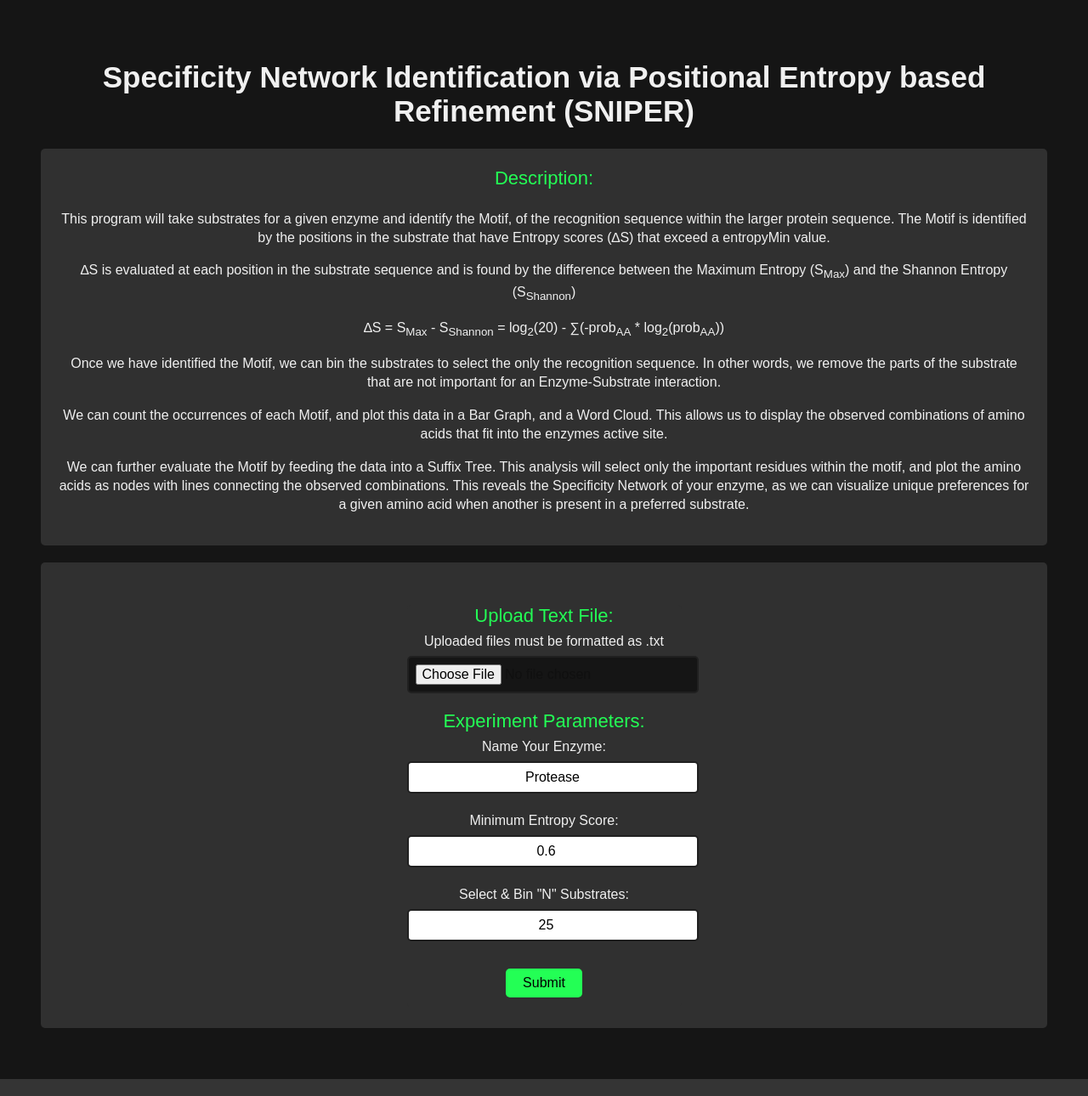
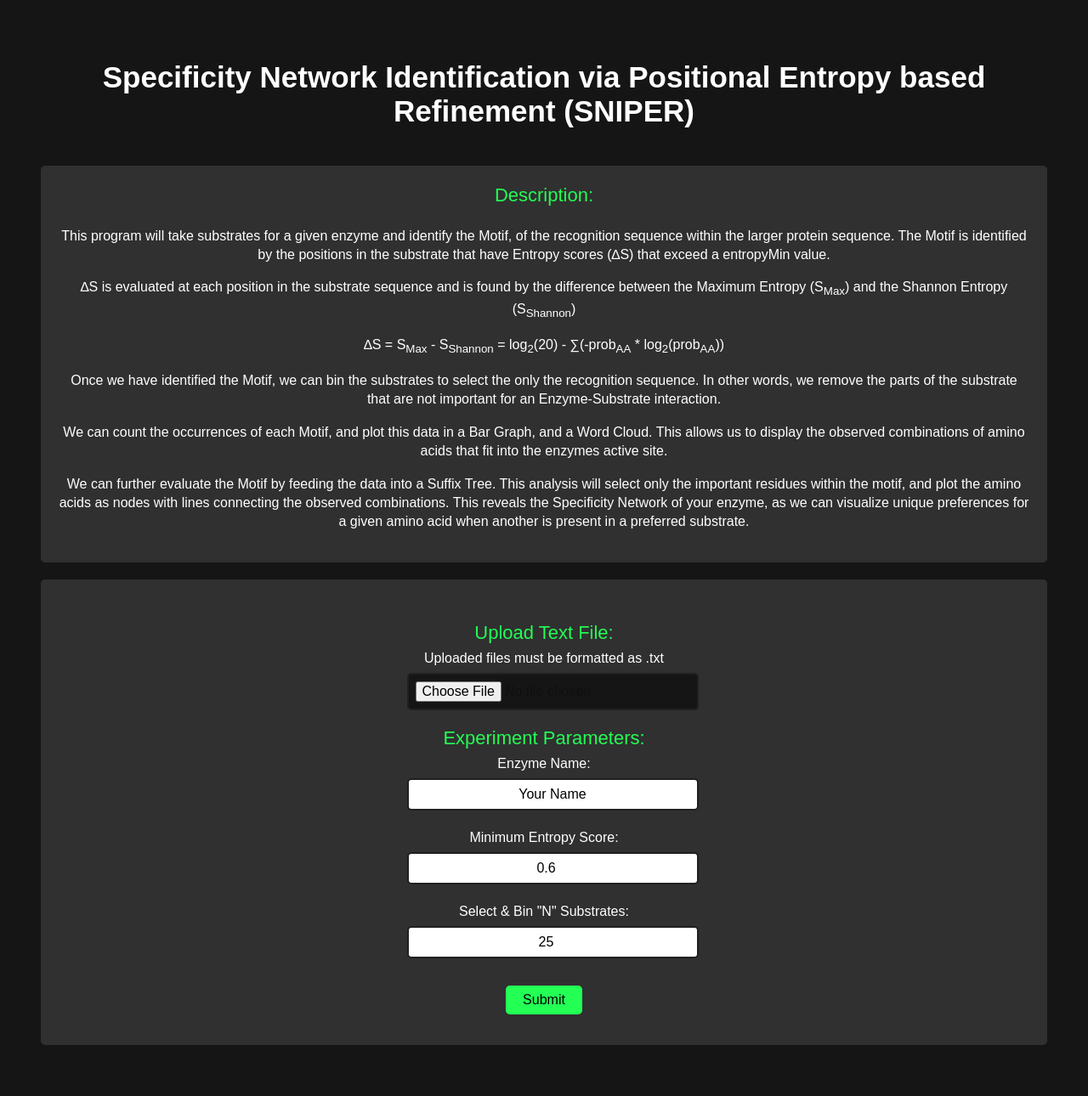
Before and after one commit to Collinformatics/WebApp, a Flask app: page / in a window 1280 px wide. Shown: the whole page at 85% size. Run offline with Flask 3, Linux system fonts and the light colour scheme.

Commit message:
Add files via upload

```diff
--- a/functions.py
+++ b/functions.py
@@ -694,7 +694,7 @@ def plotSuffixTree(motifs, N, NSelect, entropy, entropyMin, enzymeName):
     inFontSize = 16
     inScaleX = 2
     inScaleY = 1
-    inNodeCoordSpacer = 100  # Increase space between clusters
+    inNodeCoordSpacer = 100 # Increase space between clusters
 
 
     # Evaluate: Specificity
--- a/templates/home.html
+++ b/templates/home.html
@@ -5,14 +5,14 @@
         <style>
             body {
                 background-color: {{ black }};
-                color: #f0f0f0;
+                color: #{{ white }};
                 font-family: Arial, sans-serif;
                 padding: 40px;
             }
             h1 {
                 text-align: center;
                 font-size: 35px;
-                padding: 0px;
+                padding-bottom: 20px;
             }
             h2 {
                 text-align: center;
@@ -304,8 +304,8 @@
 
                 <div class="div-header">Experiment Parameters:</div>
                 <div class="form-group">
-                    <label for="enzymeName">Name Your Enzyme:</label>
-                    <input type="text" id="enzymeName" name="enzymeName" required value=Protease>
+                    <label for="enzymeName">Enzyme Name:</label>
+                    <input type="text" id="enzymeName" name="enzymeName" required value="Your Name">
                 </div>
 
                 <div class="form-group">
```
